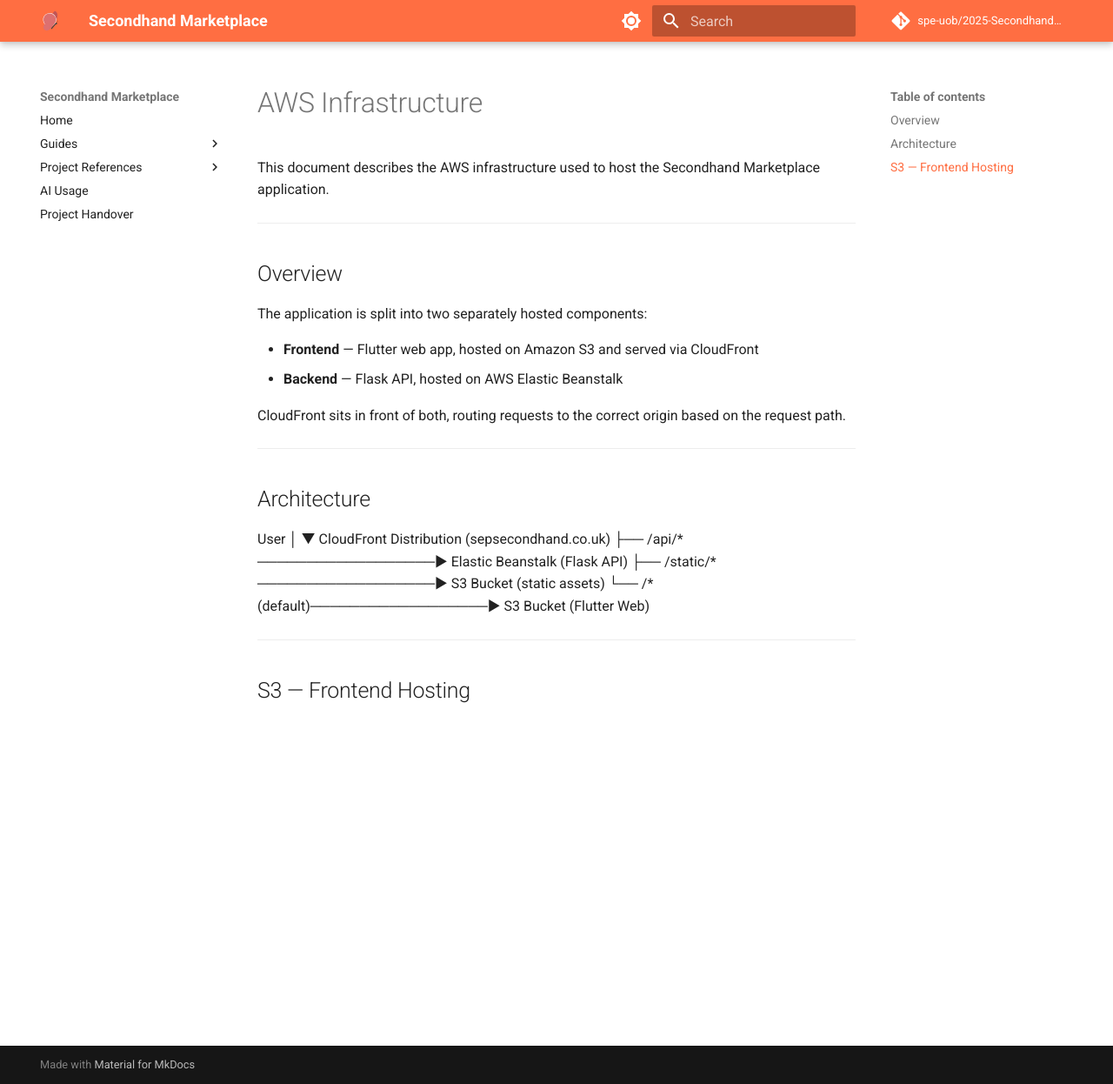
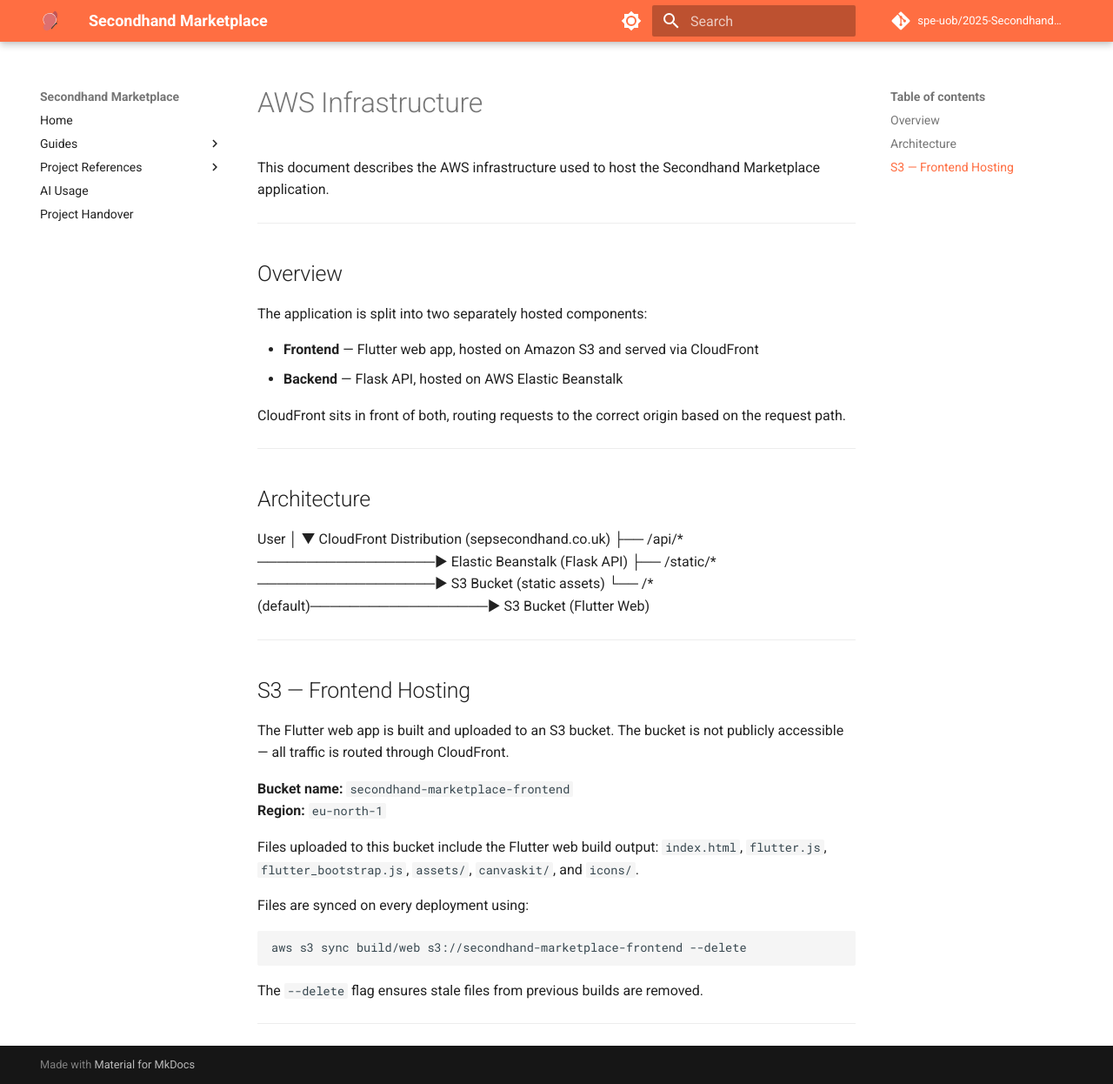
Before and after one commit to Ewan-Friend/Secondhand-Marketplace, an MkDocs documentation site: the page built from docs/aws/aws-infrastructure.md, in a window 1280 px wide and 1246 px high. Shown: the whole window at 87% size. Built offline with MkDocs 1.6.1 and Material for MkDocs 9.7.7, drawn with Linux system fonts in a browser that asks for light colours; comment, search, counter and statistics services are not loaded.

````diff
--- a/docs/aws/aws-infrastructure.md
+++ b/docs/aws/aws-infrastructure.md
@@ -29,3 +29,21 @@
 ---
 
 ## S3 — Frontend Hosting
+
+The Flutter web app is built and uploaded to an S3 bucket. The bucket is
+not publicly accessible — all traffic is routed through CloudFront.
+
+**Bucket name:** `secondhand-marketplace-frontend`
+**Region:** `eu-north-1`
+
+Files uploaded to this bucket include the Flutter web build output:
+`index.html`, `flutter.js`, `flutter_bootstrap.js`, `assets/`, `canvaskit/`, and `icons/`.
+
+Files are synced on every deployment using:
+```bash
+aws s3 sync build/web s3://secondhand-marketplace-frontend --delete
+```
+
+The `--delete` flag ensures stale files from previous builds are removed.
+
+---
````
